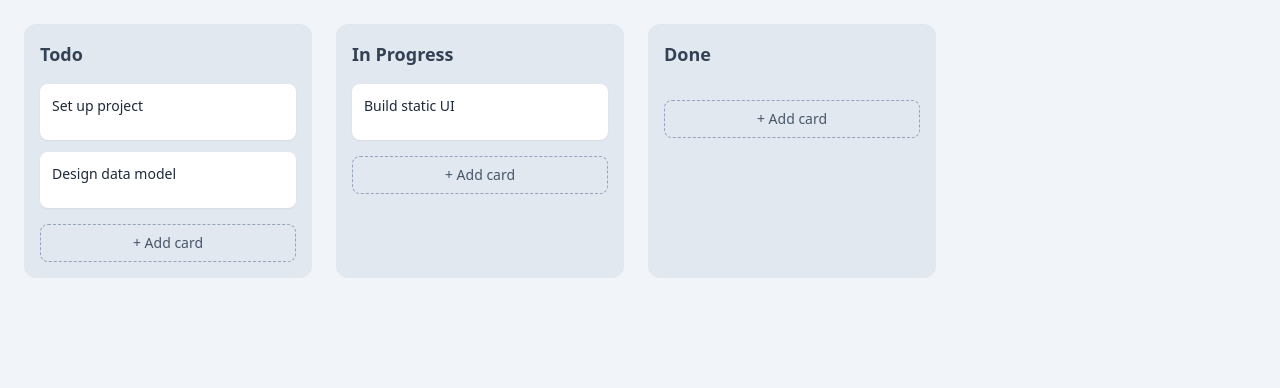
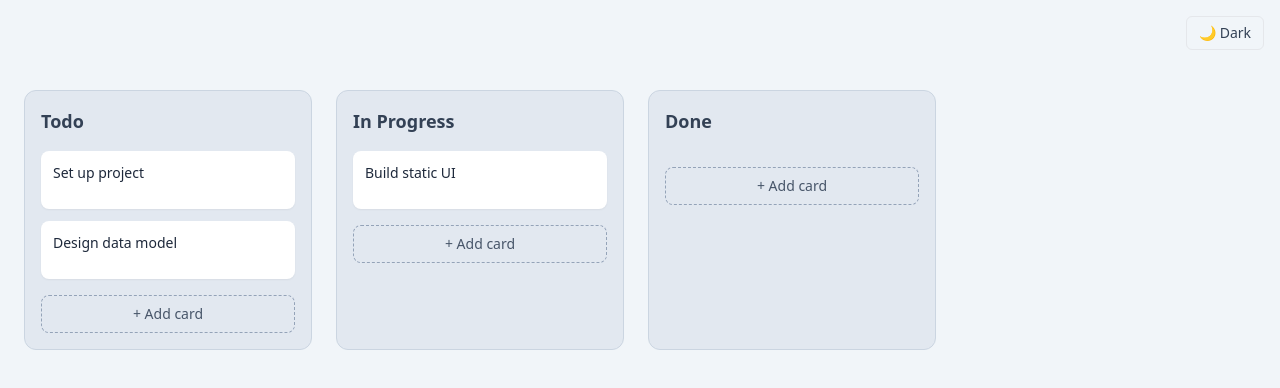
Before and after one commit to yanorenzo624/kanban-board, a React (Vite) app: page / in a window 1280 px wide. Shown: the top 388 px of the page. Built offline with nearby package versions, Linux system fonts and the light colour scheme.

Commit message:
implemented dark mode.

```diff
--- a/src/app/App.tsx
+++ b/src/app/App.tsx
@@ -1,12 +1,44 @@
+// import { BoardProvider } from "./providers/BoardProvider"
+// import Board from "@/features/board/Board"
+
+// export default function App() {
+//   return (
+//     <BoardProvider>
+//       <div className="min-h-screen bg-slate-100 p-6">
+//         <Board />
+//       </div>
+//     </BoardProvider>
+//   )
+// }
+
 import { BoardProvider } from "./providers/BoardProvider"
+import { useTheme } from "@/shared/hooks/useTheme"
 import Board from "@/features/board/Board"
 
 export default function App() {
+  const { theme, toggleTheme } = useTheme()
+
   return (
-    <BoardProvider>
-      <div className="min-h-screen bg-slate-100 p-6">
-        <Board />
-      </div>
-    </BoardProvider>
+    <div className="min-h-screen bg-slate-100 dark:bg-slate-950 transition-colors">
+      <header className="flex items-center justify-end gap-2 p-4">
+        <button
+          onClick={toggleTheme}
+          aria-label="Toggle theme"
+          className="
+            rounded-md border px-3 py-1.5 text-sm
+            text-slate-700 hover:bg-slate-200
+            dark:border-slate-700 dark:text-slate-200 dark:hover:bg-slate-800
+          "
+        >
+          {theme === "dark" ? "☀️ Light" : "🌙 Dark"}
+        </button>
+      </header>
+
+      <BoardProvider>
+        <main className="p-6">
+          <Board />
+        </main>
+      </BoardProvider>
+    </div>
   )
 }
--- /dev/null
+++ b/src/app/providers/ThemeProvider.tsx
@@ -0,0 +1,64 @@
+import {
+	createContext,
+	useCallback,
+	useEffect,
+	useLayoutEffect,
+	useMemo,
+	useState,
+	type ReactNode,
+} from "react"
+
+export type Theme = "light" | "dark"
+
+type ThemeContextValue = {
+	theme: Theme
+	setTheme: (theme: Theme) => void
+	toggleTheme: () => void
+}
+
+export const ThemeContext = createContext<ThemeContextValue | null>(null)
+
+const STORAGE_KEY = "kanban-theme"
+
+export function ThemeProvider({ children }: { children: ReactNode }) {
+	const [theme, setThemeState] = useState<Theme>(() => {
+		const stored = localStorage.getItem(STORAGE_KEY) as Theme | null
+		if (stored === "light" || stored === "dark") return stored
+
+		return window.matchMedia("(prefers-color-scheme: dark)").matches
+			? "dark"
+			: "light"
+	})
+
+	const applyThemeToDOM = useCallback((theme: Theme) => {
+		const root = document.documentElement
+		root.classList.toggle("dark", theme === "dark")
+	}, [])
+
+	useLayoutEffect(() => {
+		applyThemeToDOM(theme)
+	}, [theme, applyThemeToDOM])
+
+	useEffect(() => {
+		localStorage.setItem(STORAGE_KEY, theme)
+	}, [theme])
+
+	const setTheme = useCallback((next: Theme) => {
+		setThemeState(next)
+	}, [])
+
+	const toggleTheme = useCallback(() => {
+		setThemeState((t) => (t === "dark" ? "light" : "dark"))
+	}, [])
+
+	const value = useMemo(
+		() => ({ theme, setTheme, toggleTheme }),
+		[theme, setTheme, toggleTheme]
+	)
+
+	return (
+		<ThemeContext.Provider value={value}>
+			{children}
+		</ThemeContext.Provider>
+	)
+}
--- a/src/features/card/Card.tsx
+++ b/src/features/card/Card.tsx
@@ -36,6 +36,7 @@ export default function Card({ card, columnId }: Props) {
       style={style}
       className={clsx(
         "group transition-opacity rounded-lg bg-white p-3 shadow-sm hover:shadow",
+        "dark:bg-slate-700 dark:text-slate-100",
         isDragging && "opacity-30",
       )}
     >
@@ -63,6 +64,9 @@ export default function Card({ card, columnId }: Props) {
             opacity-0 transition
             group-hover:opacity-100
             hover:bg-red-50 hover:text-red-600
+            dark:hover:bg-red-900/30 dark:hover:text-red-400
+            dark:bg-slate-800 dark:text-slate-100
+            border border-transparent dark:border-slate-700
             group-hover:opacity-100
             focus:opacity-100 focus:outline-none
           "
--- a/src/features/column/Column.tsx
+++ b/src/features/column/Column.tsx
@@ -29,8 +29,10 @@ export default function Column({ column }: Props) {
     <div
       ref={setNodeRef}
       className={clsx(
-        "w-72 shrink-0 rounded-xl p-4 transition-colors",
-        isOver ? "bg-blue-200" : "bg-slate-200"
+        "w-72 shrink-0 rounded-xl p-4 transition-colors border border-slate-300 dark:border-slate-700",
+        isOver
+          ? "bg-blue-200 dark:bg-blue-900"
+          : "bg-slate-200 dark:bg-slate-800"
       )}
     >
       <h2 className="mb-4 text-lg font-semibold text-slate-700">
--- a/src/main.tsx
+++ b/src/main.tsx
@@ -2,9 +2,12 @@ import { StrictMode } from 'react'
 import { createRoot } from 'react-dom/client'
 import './index.css'
 import App from './app/App.tsx'
+import { ThemeProvider } from './app/providers/ThemeProvider.tsx'
 
 createRoot(document.getElementById('root')!).render(
   <StrictMode>
-    <App />
+    <ThemeProvider>
+      <App />
+    </ThemeProvider>
   </StrictMode>,
 )
--- /dev/null
+++ b/src/shared/hooks/useTheme.ts
@@ -0,0 +1,12 @@
+import { useContext } from "react"
+import { ThemeContext } from "@/app/providers/ThemeProvider"
+
+export function useTheme() {
+  const context = useContext(ThemeContext)
+
+  if (!context) {
+    throw new Error("useTheme must be used within ThemeProvider")
+  }
+
+  return context
+}
--- a/tailwind.config.js
+++ b/tailwind.config.js
@@ -1,5 +1,6 @@
 /** @type {import('tailwindcss').Config} */
 export default {
+  darkMode: "class",
   content: [
     "./index.html",
     "./src/**/*.{ts,tsx}",
```
